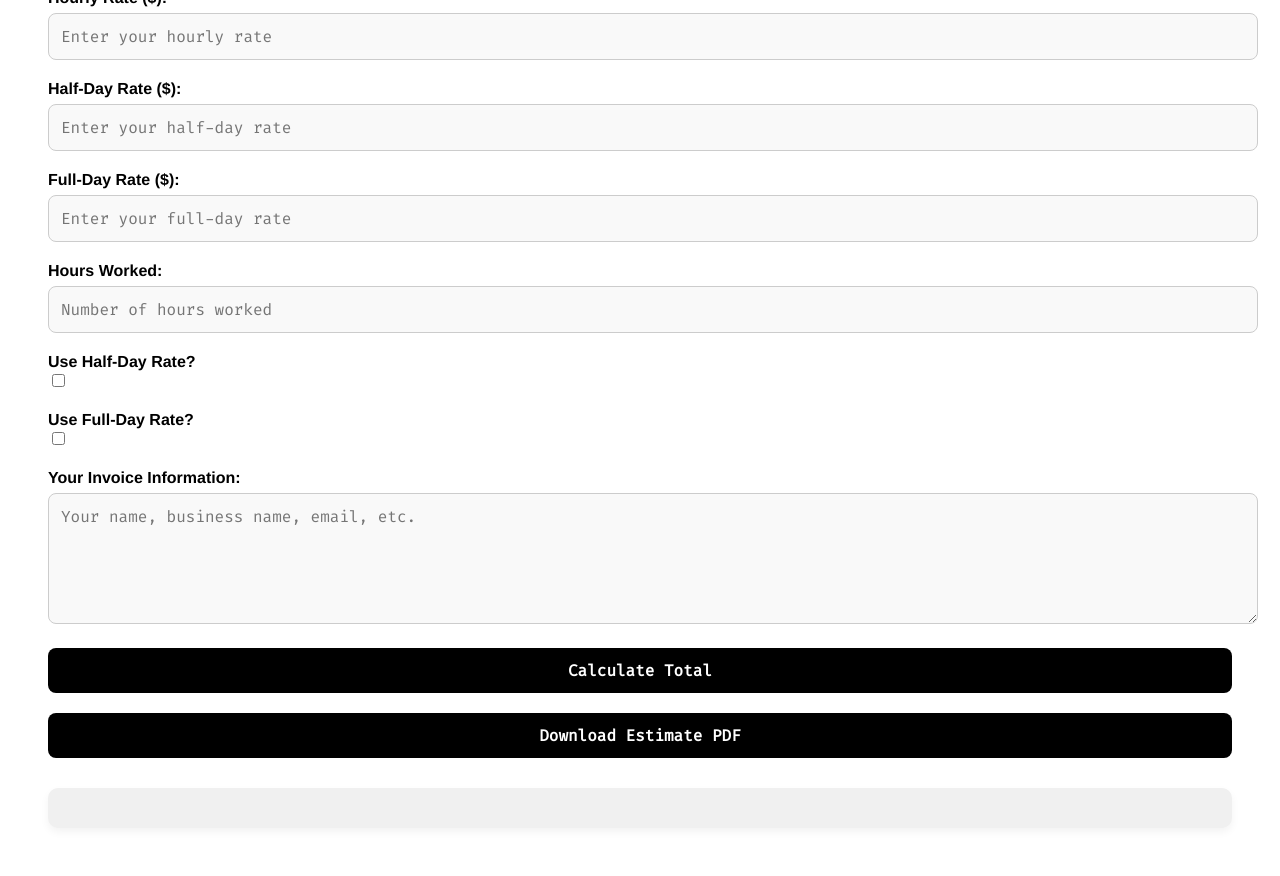
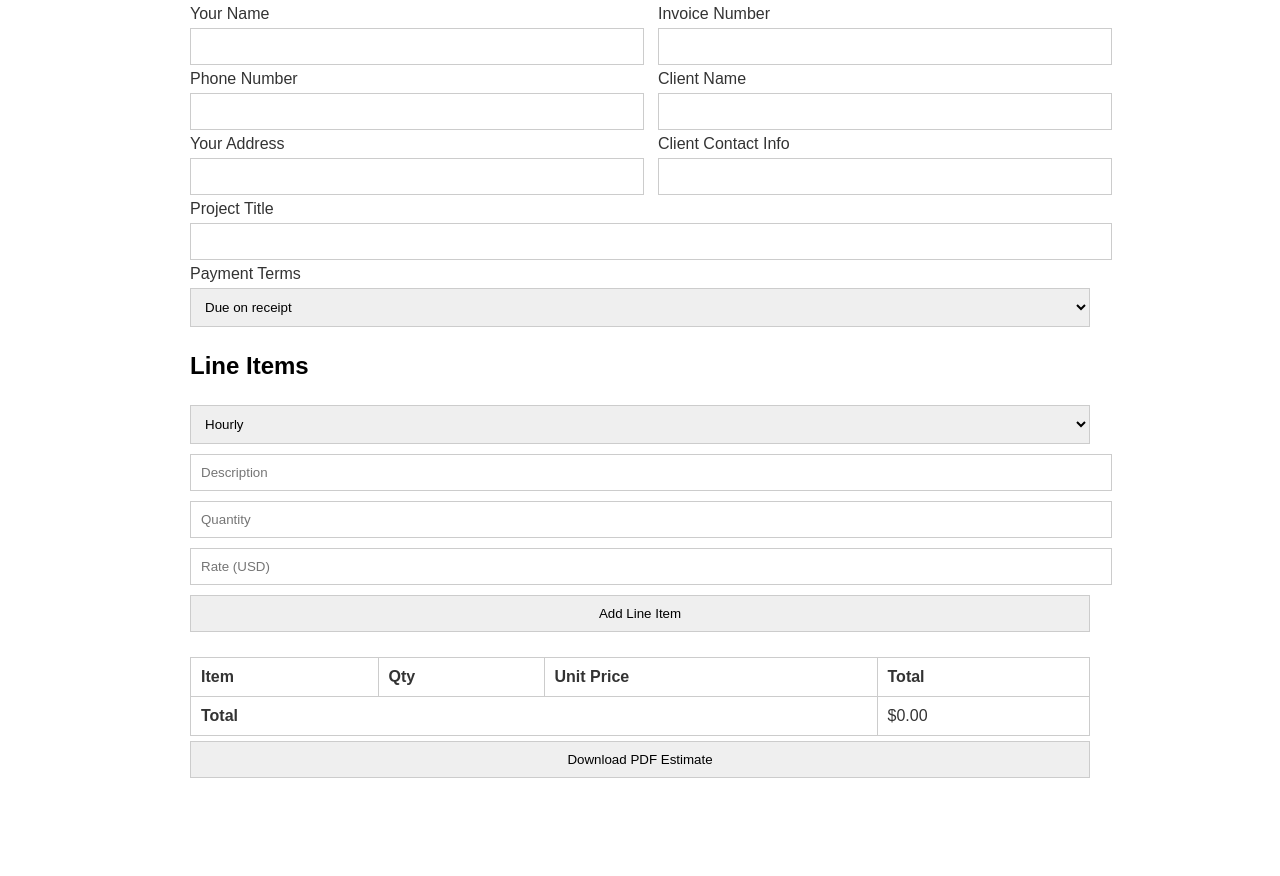
Before and after one commit to danpopsd/Pricing-Calculator-2.0, a plain HTML site: page index.html in a window 1280 px wide. Shown: the part 123-999 px from the top of the page. After the commit the page ends 926 px from the top, so only its background shows below. Drawn offline with nearby package versions, Linux system fonts and the light colour scheme.

Commit message:
Update index.html

```diff
--- a/index.html
+++ b/index.html
@@ -1,134 +1,185 @@
 <!DOCTYPE html>
 <html lang="en">
+
 <head>
-  <meta charset="UTF-8">
-  <meta name="viewport" content="width=device-width, initial-scale=1.0">
+  <meta charset="UTF-8" />
+  <meta name="viewport" content="width=device-width, initial-scale=1.0" />
   <title>Photography Pricing Calculator</title>
-  <link href="https://fonts.googleapis.com/css2?family=Fira+Code&display=swap" rel="stylesheet">
-  <script src="https://cdnjs.cloudflare.com/ajax/libs/jspdf/2.5.1/jspdf.umd.min.js"></script>
   <style>
     body {
-      font-family: 'Helvetica', 'Arial', sans-serif;
-      background-color: #ffffff;
-      color: #000000;
-      padding: 40px;
+      font-family: Arial, sans-serif;
+      background: #ffffff;
+      color: #333;
+      margin: 20px;
     }
-    h1 {
-      font-weight: bold;
-      font-size: 24px;
+    .container {
+      max-width: 900px;
+      margin: auto;
+    }
+    h1, h2 {
+      color: #000;
+    }
+    input, select, button {
+      padding: 10px;
+      margin: 5px 0;
+      border: 1px solid #ccc;
+      width: 100%;
+    }
+    table {
+      width: 100%;
+      border-collapse: collapse;
+      margin-top: 20px;
+    }
+    table, th, td {
+      border: 1px solid #ccc;
+    }
+    th, td {
+      padding: 10px;
+      text-align: left;
+    }
+    .invoice-header {
       margin-bottom: 20px;
     }
-    label {
-      font-weight: bold;
-      display: block;
-      margin-top: 20px;
+    .flex {
+      display: flex;
+      justify-content: space-between;
     }
-    input[type="number"], button, textarea {
-      width: 100%;
-      padding: 12px;
-      margin-top: 6px;
-      border: 1px solid #ccc;
-      border-radius: 8px;
-      font-size: 16px;
-      background-color: #f9f9f9;
-      font-family: 'Fira Code', monospace;
-    }
-    input:hover, textarea:hover, button:hover {
-      box-shadow: 0 0 8px rgba(0, 0, 0, 0.1);
-    }
-    button {
-      background-color: #000;
-      color: #fff;
-      font-weight: bold;
-      cursor: pointer;
-      margin-top: 20px;
-      border: none;
-    }
-    button:hover {
-      background-color: #333;
-    }
-    .result, .estimate-box {
-      margin-top: 30px;
-      font-size: 16px;
-      font-family: 'Fira Code', monospace;
-      font-weight: bold;
-      background-color: #f0f0f0;
-      padding: 20px;
-      border-radius: 10px;
-      box-shadow: 0 4px 8px rgba(0, 0, 0, 0.05);
+    .flex div {
+      width: 48%;
     }
   </style>
 </head>
+
 <body>
-  <h1>Photography Pricing Calculator</h1>
+  <div class="container">
+    <h1>Photography Pricing Calculator</h1>
 
-  <label for="hourlyRate">Hourly Rate ($):</label>
-  <input type="number" id="hourlyRate" placeholder="Enter your hourly rate" />
+    <div class="invoice-header">
+      <h2>Estimate Details</h2>
+      <div class="flex">
+        <div>
+          <label>Your Name</label>
+          <input type="text" id="yourName" />
+          <label>Phone Number</label>
+          <input type="text" id="yourPhone" />
+          <label>Your Address</label>
+          <input type="text" id="yourAddress" />
+        </div>
+        <div>
+          <label>Invoice Number</label>
+          <input type="text" id="invoiceNumber" />
+          <label>Client Name</label>
+          <input type="text" id="clientName" />
+          <label>Client Contact Info</label>
+          <input type="text" id="clientContact" />
+        </div>
+      </div>
+      <label>Project Title</label>
+      <input type="text" id="projectTitle" />
+      <label>Payment Terms</label>
+      <select id="paymentTerms">
+        <option value="Due on receipt">Due on receipt</option>
+        <option value="Net 30">Net 30</option>
+        <option value="Net 60">Net 60</option>
+        <option value="Net 90">Net 90</option>
+      </select>
+    </div>
 
-  <label for="halfDayRate">Half-Day Rate ($):</label>
-  <input type="number" id="halfDayRate" placeholder="Enter your half-day rate" />
+    <h2>Line Items</h2>
+    <select id="lineItemType">
+      <option value="Hourly">Hourly</option>
+      <option value="Half-Day">Half-Day</option>
+      <option value="Full-Day">Full-Day</option>
+    </select>
+    <input type="text" id="lineItemDescription" placeholder="Description" />
+    <input type="number" id="lineItemQty" placeholder="Quantity" />
+    <input type="number" id="lineItemRate" placeholder="Rate (USD)" />
+    <button onclick="addLineItem()">Add Line Item</button>
 
-  <label for="fullDayRate">Full-Day Rate ($):</label>
-  <input type="number" id="fullDayRate" placeholder="Enter your full-day rate" />
+    <table id="estimateTable">
+      <thead>
+        <tr>
+          <th>Item</th>
+          <th>Qty</th>
+          <th>Unit Price</th>
+          <th>Total</th>
+        </tr>
+      </thead>
+      <tbody>
+      </tbody>
+      <tfoot>
+        <tr>
+          <td colspan="3"><strong>Total</strong></td>
+          <td id="totalAmount">$0.00</td>
+        </tr>
+      </tfoot>
+    </table>
 
-  <label for="hours">Hours Worked:</label>
-  <input type="number" id="hours" placeholder="Number of hours worked" />
+    <button onclick="downloadPDF()">Download PDF Estimate</button>
+  </div>
 
-  <label for="useHalfDay">Use Half-Day Rate?</label>
-  <input type="checkbox" id="useHalfDay" />
+  <script src="https://cdnjs.cloudflare.com/ajax/libs/jspdf/2.5.1/jspdf.umd.min.js"></script>
+  <script>
+    let total = 0;
 
-  <label for="useFullDay">Use Full-Day Rate?</label>
-  <input type="checkbox" id="useFullDay" />
+    function addLineItem() {
+      const type = document.getElementById("lineItemType").value;
+      const desc = document.getElementById("lineItemDescription").value;
+      const qty = parseFloat(document.getElementById("lineItemQty").value);
+      const rate = parseFloat(document.getElementById("lineItemRate").value);
+      const totalLine = qty * rate;
+      total += totalLine;
 
-  <label for="invoiceInfo">Your Invoice Information:</label>
-  <textarea id="invoiceInfo" rows="5" placeholder="Your name, business name, email, etc."></textarea>
+      const table = document.getElementById("estimateTable").getElementsByTagName('tbody')[0];
+      const row = table.insertRow();
+      row.insertCell(0).textContent = `${type} / ${desc}`;
+      row.insertCell(1).textContent = qty;
+      row.insertCell(2).textContent = `$${rate.toLocaleString()} USD`;
+      row.insertCell(3).textContent = `$${totalLine.toLocaleString()} USD`;
 
-  <button onclick="calculateTotal()">Calculate Total</button>
-  <button onclick="downloadPDF()">Download Estimate PDF</button>
-
-  <div class="result" id="result"></div>
-
-  <script>
-    let totalSummary = '';
-
-    function calculateTotal() {
-      const hourlyRate = parseFloat(document.getElementById('hourlyRate').value) || 0;
-      const halfDayRate = parseFloat(document.getElementById('halfDayRate').value) || 0;
-      const fullDayRate = parseFloat(document.getElementById('fullDayRate').value) || 0;
-      const hours = parseFloat(document.getElementById('hours').value) || 0;
-      const useHalfDay = document.getElementById('useHalfDay').checked;
-      const useFullDay = document.getElementById('useFullDay').checked;
-
-      let total = 0;
-      let breakdown = '';
-
-      if (useFullDay) {
-        total += fullDayRate;
-        breakdown += `Full-Day Rate: $${fullDayRate.toFixed(2)}\n`;
-      } else if (useHalfDay) {
-        total += halfDayRate;
-        breakdown += `Half-Day Rate: $${halfDayRate.toFixed(2)}\n`;
-      } else {
-        const hourlyTotal = hourlyRate * hours;
-        total += hourlyTotal;
-        breakdown += `Hourly (${hours}h x $${hourlyRate.toFixed(2)}): $${hourlyTotal.toFixed(2)}\n`;
-      }
-
-      totalSummary = `${breakdown}\nTotal: $${total.toFixed(2)}`;
-      document.getElementById('result').innerText = totalSummary;
+      document.getElementById("totalAmount").textContent = `$${total.toLocaleString()} USD`;
     }
 
     async function downloadPDF() {
-      const { jsPDF } = window.jspdf;
+      const {{ jsPDF }} = window.jspdf;
       const doc = new jsPDF();
 
-      const invoiceInfo = document.getElementById('invoiceInfo').value;
-      const content = `Photography Estimate\n\n${invoiceInfo}\n\n${totalSummary}`;
-      const lines = doc.splitTextToSize(content, 180);
+      const name = document.getElementById("yourName").value;
+      const phone = document.getElementById("yourPhone").value;
+      const address = document.getElementById("yourAddress").value;
+      const invoice = document.getElementById("invoiceNumber").value;
+      const client = document.getElementById("clientName").value;
+      const contact = document.getElementById("clientContact").value;
+      const project = document.getElementById("projectTitle").value;
+      const terms = document.getElementById("paymentTerms").value;
 
-      doc.text(lines, 15, 20);
-      doc.save('photography_estimate.pdf');
+      doc.text(`Daniel Pop\nDANPOPSD\n${address}`, 10, 10);
+      doc.text(`Invoice Number: ${invoice}`, 150, 10);
+      doc.text(`Invoice Date: ${new Date().toLocaleDateString()}`, 150, 20);
+      doc.text(`Billed to:\n${client}\n${contact}`, 10, 40);
+      doc.text(`Project: ${project}`, 10, 60);
+      doc.text(`Payment Terms: ${terms}`, 10, 70);
+
+      let startY = 90;
+      doc.text("Item", 10, startY);
+      doc.text("Qty", 90, startY);
+      doc.text("Unit Price", 120, startY);
+      doc.text("Total", 160, startY);
+
+      const rows = document.querySelectorAll("#estimateTable tbody tr");
+      rows.forEach((row, i) => {
+        const cols = row.querySelectorAll("td");
+        doc.text(cols[0].textContent, 10, startY + 10 + (i * 10));
+        doc.text(cols[1].textContent, 90, startY + 10 + (i * 10));
+        doc.text(cols[2].textContent, 120, startY + 10 + (i * 10));
+        doc.text(cols[3].textContent, 160, startY + 10 + (i * 10));
+      });
+
+      doc.text(`Total: ${document.getElementById("totalAmount").textContent}`, 160, startY + 20 + (rows.length * 10));
+
+      doc.save(`Estimate_${invoice}.pdf`);
     }
   </script>
 </body>
+
 </html>
```
